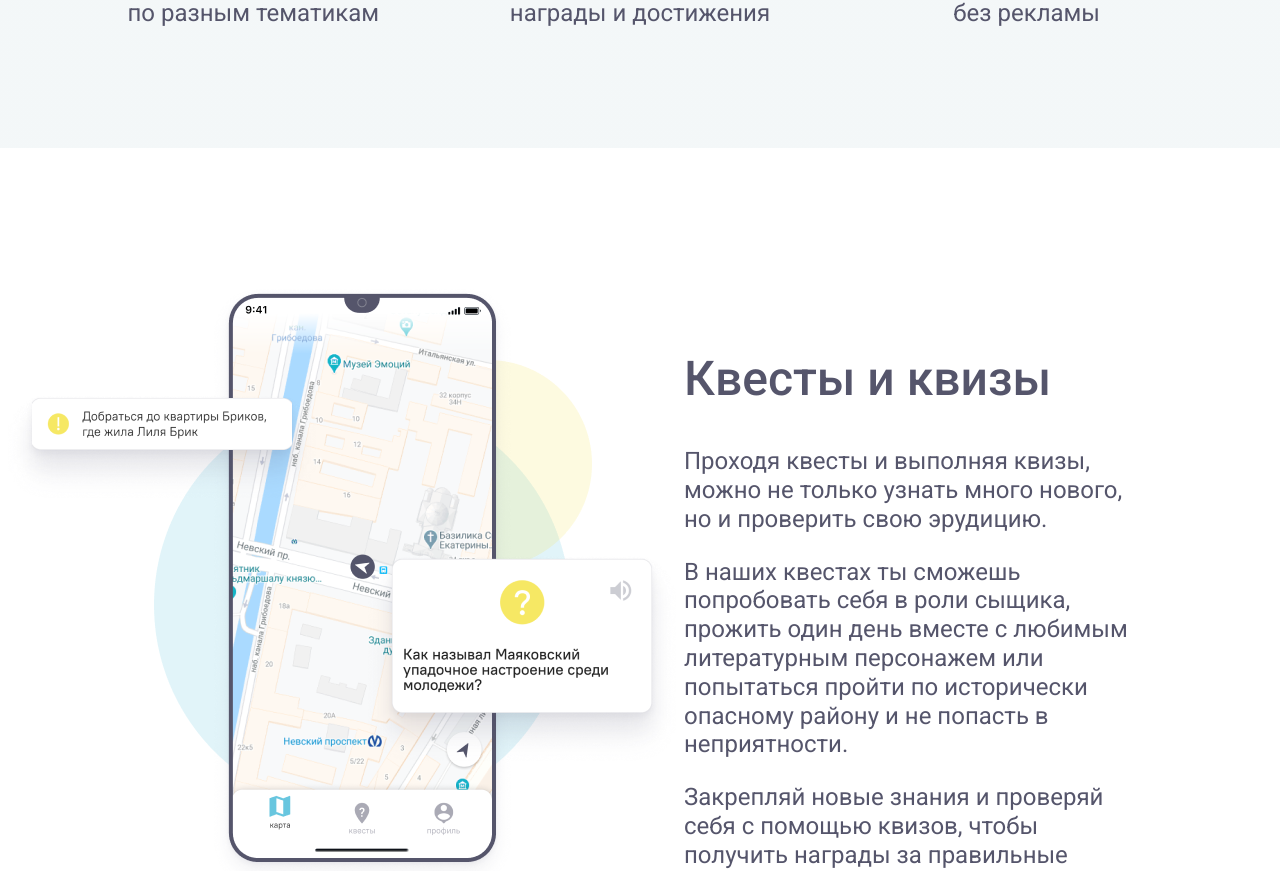
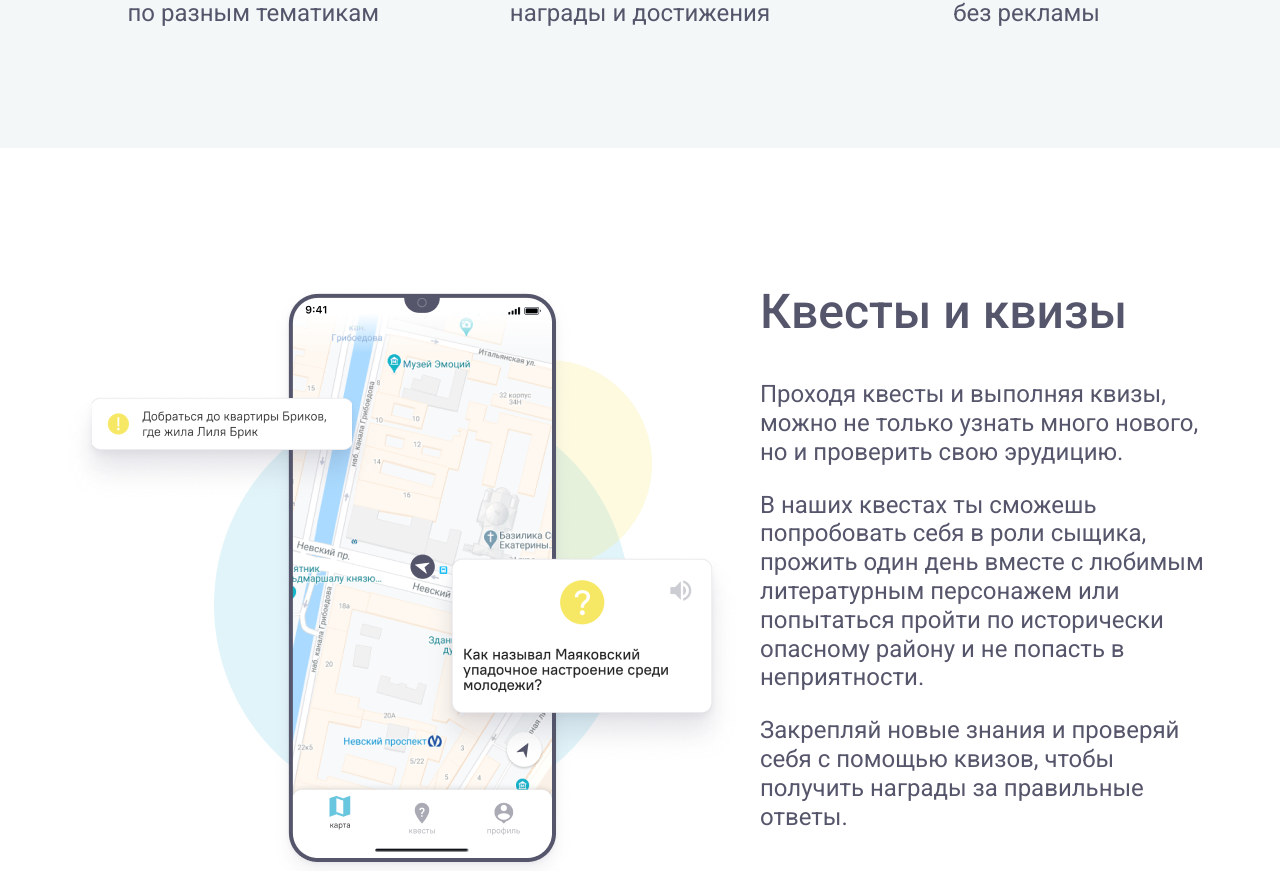
Before and after one commit to dh-center/quest-landing, a Next.js app: page / in a window 1280 px wide. Shown: the part 1229-2100 px from the top of the page. Built offline with nearby package versions, Linux system fonts and the light colour scheme.

Commit message:
fix quests

```diff
--- a/sections/QuestsAndQuizzes.tsx
+++ b/sections/QuestsAndQuizzes.tsx
@@ -2,14 +2,17 @@ import { ReactElement } from 'react';
 import styled from 'styled-components';
 import Section from '../components/lib/Section';
 import Title from '../components/lib/Title';
+import Container from '../components/lib/Container';
 
-const StyledSection = styled(Section)`
-  padding: 135px 0 0;
+const Phone = styled.img`
+  margin-top: 135px;
 `;
 
 const TextBlock = styled.div`
   display: inline-block;
   width: 460px;
+
+  margin-top: 135px;
   margin-left: auto;
 `;
 
@@ -27,8 +30,9 @@ const DescriptionParagraph = styled.p`
  */
 export default function QuestsAndQuizzes(): ReactElement {
   return (
-    <StyledSection>
-      <img src="/images/screenshots/quest-passing.png" alt="Скриншот процесса прохождения квеста"/>
+    <Section>
+      <Container>
+        <Phone src="/images/screenshots/quest-passing.png" alt="Скриншот процесса прохождения квеста"/>
         <TextBlock>
           <StyledTitle>
             Квесты и квизы
@@ -43,6 +47,7 @@ export default function QuestsAndQuizzes(): ReactElement {
             Закрепляй новые знания и проверяй себя с помощью квизов, чтобы получить награды за правильные ответы.
           </DescriptionParagraph>
         </TextBlock>
-    </StyledSection>
+      </Container>
+    </Section>
   );
 }
```
Lines whose indentation alone changed are shown as unchanged.
